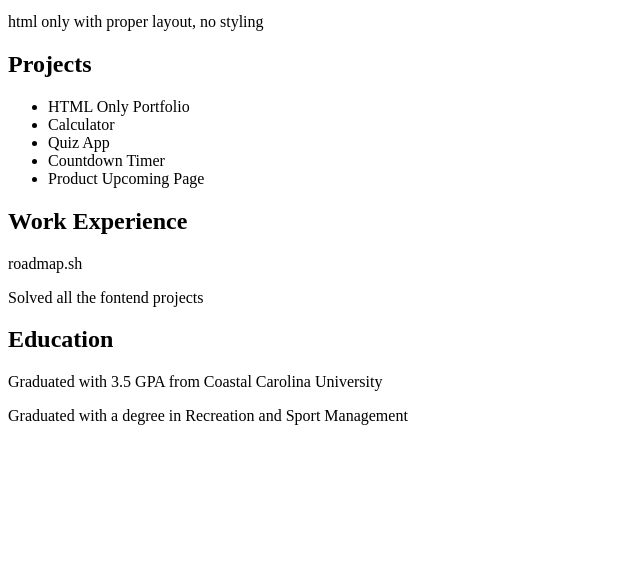
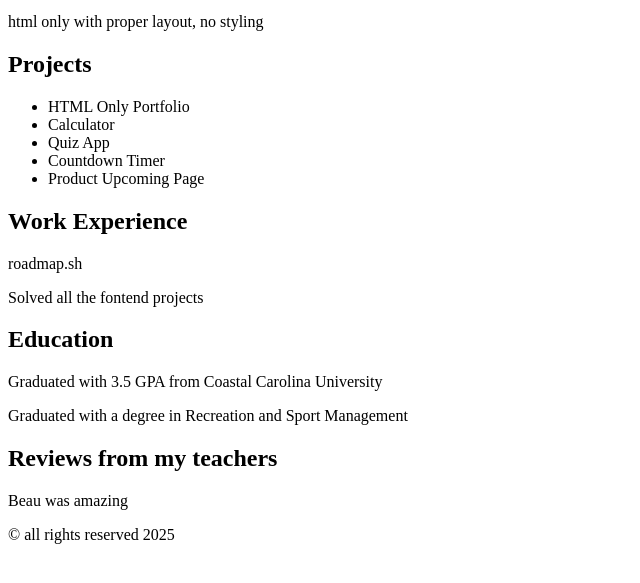
Before and after one commit to bif3737/roadmap.sh-solutions, a plain HTML site: page Frontend Projects/2. Basic HTML Website/index.html in a window 1280 px wide. Shown: the part 189-772 px from the top of the page, without its empty margins (0-640 px from the left). Drawn offline with Linux system fonts and the light colour scheme.

Commit message:
Added rest of homepage content

```diff
--- a/Frontend Projects/2. Basic HTML Website/index.html
+++ b/Frontend Projects/2. Basic HTML Website/index.html
@@ -40,7 +40,14 @@
                 <p>Graduated with 3.5 GPA from Coastal Carolina University</p>
                 <p>Graduated with a degree in Recreation and Sport Management</p>
             </section>
+            <section>
+                <h2>Reviews from my teachers</h2>
+                <p>Beau was amazing</p>
+            </section>
         </main>
+        <footer>
+            <p>&copy; all rights reserved 2025</p>
+        </footer>
     </body>
 
 
```
